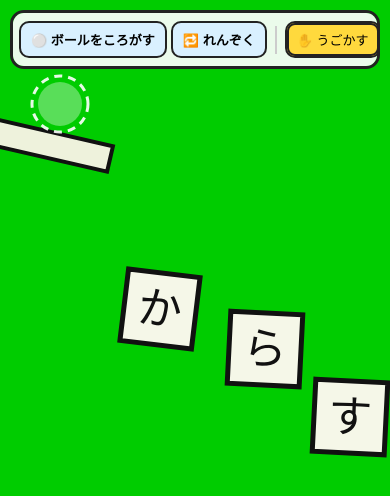
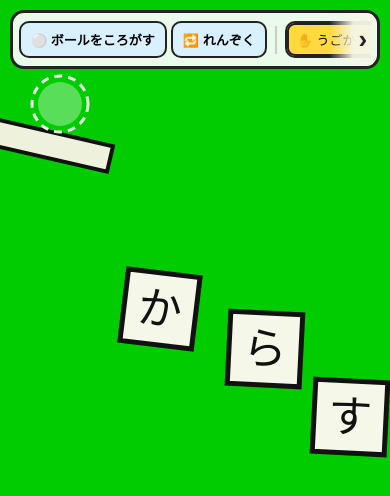
Before and after one commit to taxpon/kitsutsuki, a plain HTML site: page index.html in a window 390 px wide. Drawn offline with nearby package versions, Linux system fonts and the light colour scheme.

Commit message:
Add scroll affordance to toolbar on narrow screens

```diff
--- a/index.html
+++ b/index.html
@@ -8,6 +8,7 @@
 </head>
 <body>
 <div id="toolbar">
+  <div id="toolbar-scroll">
     <button id="btn-ball" class="action">⚪ ボールをころがす</button>
     <button id="btn-auto" class="action">🔁 れんぞく</button>
     <div class="sep"></div>
@@ -20,6 +21,8 @@
     <div class="sep"></div>
     <button id="btn-clear" class="action danger">🗑 ぜんぶけす</button>
     <span id="hint"></span>
+  </div>
+  <div id="toolbar-more">›</div>
 </div>
 <div id="kana-panel" class="hidden">
   <div id="kana-tabs">
--- a/main.js
+++ b/main.js
@@ -264,6 +264,16 @@ document.querySelectorAll('#toolbar .tool').forEach(btn => {
 updateHint();
 canvas.style.cursor = 'grab';
 
+const toolbarEl = document.getElementById('toolbar');
+const toolbarScroll = document.getElementById('toolbar-scroll');
+function updateToolbarMore() {
+  const more = toolbarScroll.scrollWidth - toolbarScroll.clientWidth - toolbarScroll.scrollLeft > 4;
+  toolbarEl.classList.toggle('has-more', more);
+}
+toolbarScroll.addEventListener('scroll', updateToolbarMore);
+window.addEventListener('resize', updateToolbarMore);
+updateToolbarMore();
+
 document.getElementById('btn-ball').addEventListener('click', () => {
   warmUpSpeech();
   spawnBall();
--- a/style.css
+++ b/style.css
@@ -28,15 +28,44 @@ html, body {
   left: 10px;
   right: 10px;
   z-index: 10;
-  display: flex;
-  align-items: center;
-  gap: 6px;
   padding: 8px;
   background: rgba(255, 255, 255, 0.92);
   border: 3px solid #222;
   border-radius: 14px;
+  overflow: hidden;
+}
+
+#toolbar-scroll {
+  display: flex;
+  align-items: center;
+  gap: 6px;
   flex-wrap: wrap;
 }
+
+#toolbar-more {
+  display: none;
+  position: absolute;
+  top: 0;
+  right: 0;
+  bottom: 0;
+  width: 44px;
+  align-items: center;
+  justify-content: flex-end;
+  padding-right: 6px;
+  font-size: 26px;
+  font-weight: bold;
+  color: #222;
+  background: linear-gradient(to right, rgba(255,255,255,0) 0%, rgba(245,247,232,0.95) 55%);
+  pointer-events: none;
+  animation: nudge 1.2s ease-in-out infinite;
+}
+
+@keyframes nudge {
+  0%, 100% { transform: translateX(0); }
+  50% { transform: translateX(-4px); }
+}
+
+#toolbar.has-more #toolbar-more { display: flex; }
 
 #toolbar button {
   font-family: inherit;
@@ -129,11 +158,15 @@ html, body {
 
 @media (max-width: 700px) {
   #toolbar {
+    padding: 6px;
+  }
+  #toolbar-scroll {
     flex-wrap: nowrap;
     overflow-x: auto;
-    padding: 6px;
     gap: 4px;
+    scrollbar-width: none;
   }
+  #toolbar-scroll::-webkit-scrollbar { display: none; }
   #toolbar button {
     font-size: 13px;
     padding: 7px 10px;
```
Lines whose indentation alone changed are shown as unchanged.
